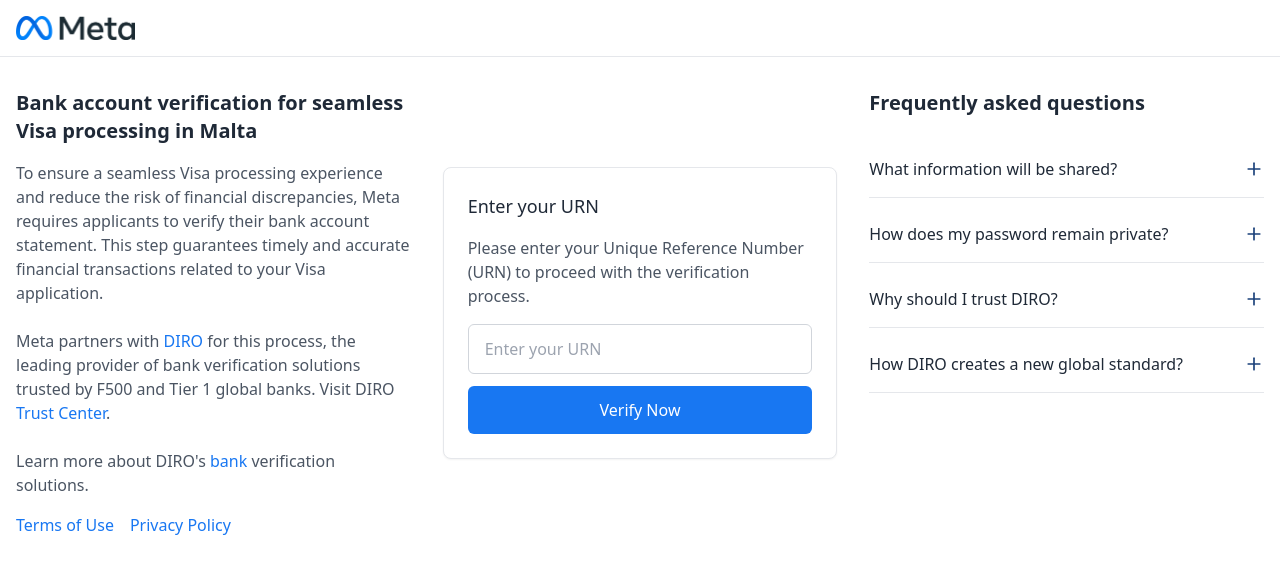
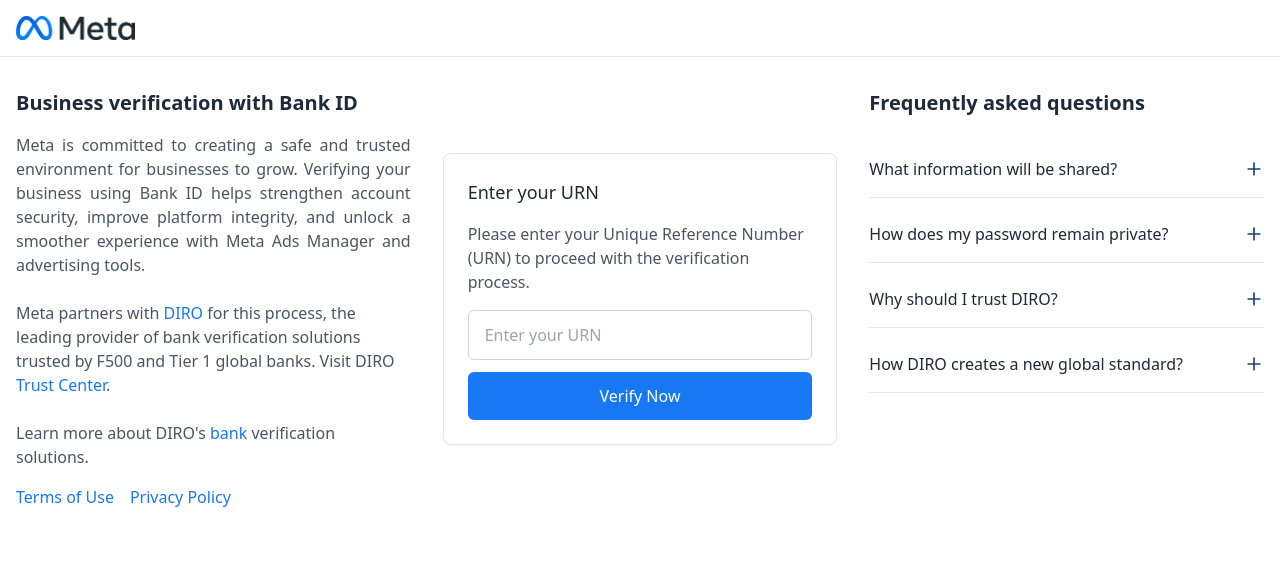
Before and after one commit to dhruvbansal022/vfs-belgium, a React (Vite) app: page / in a window 1280 px wide. Shown: the top 574 px of the page. Built offline with nearby package versions, Linux system fonts and the light colour scheme.

Commit message:
Visual edit in Lovable
Edited UI in Lovable

```diff
--- a/src/pages/Index.tsx
+++ b/src/pages/Index.tsx
@@ -1,9 +1,7 @@
-
 import React from 'react';
 import VfsLogo from '../components/VfsLogo';
 import UrnForm from '../components/UrnForm';
 import FaqAccordion from '../components/FaqAccordion';
-
 const Index = () => {
   return <div className="min-h-screen">
       <header className="border-b border-gray-200 py-4">
@@ -15,15 +13,9 @@ const Index = () => {
       <main className="container mx-auto px-4 py-8">
         <div className="grid md:grid-cols-3 gap-8">
           <div className="flex flex-col">
-            <h1 className="font-semibold text-gray-800 mb-4 text-xl">
-              Bank account verification for seamless Visa processing in Malta
-            </h1>
+            <h1 className="font-semibold text-gray-800 mb-4 text-xl">Business verification with Bank ID </h1>
 
-            <p className="text-gray-600 mb-6">
-              To ensure a seamless Visa processing experience and reduce the risk of financial discrepancies,
-              Meta requires applicants to verify their bank account statement. This step guarantees
-              timely and accurate financial transactions related to your Visa application.
-            </p>
+            <p className="text-gray-600 mb-6 text-justify">Meta is committed to creating a safe and trusted environment for businesses to grow. Verifying your business using Bank ID helps strengthen account security, improve platform integrity, and unlock a smoother experience with Meta Ads Manager and advertising tools.</p>
 
             <p className="text-gray-600 mb-6">
               Meta partners with <a href="#" className="text-meta-blue hover:underline">DIRO</a> for this process,
@@ -60,5 +52,4 @@ const Index = () => {
       </main>
     </div>;
 };
-
 export default Index;
```
